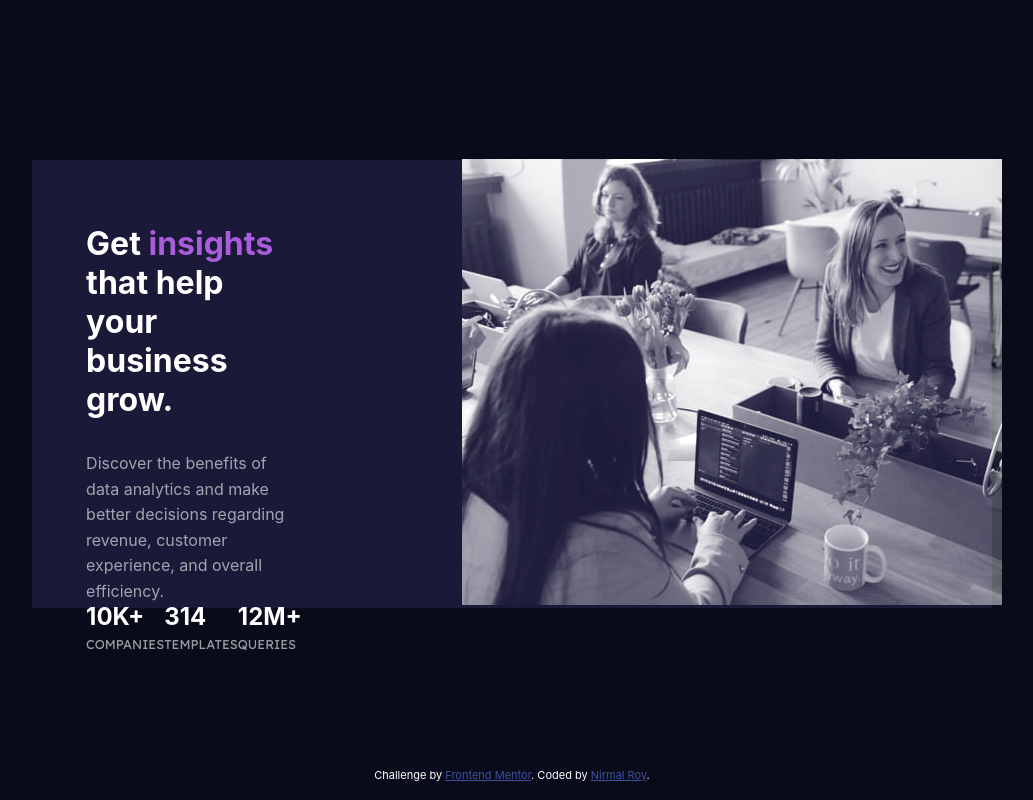
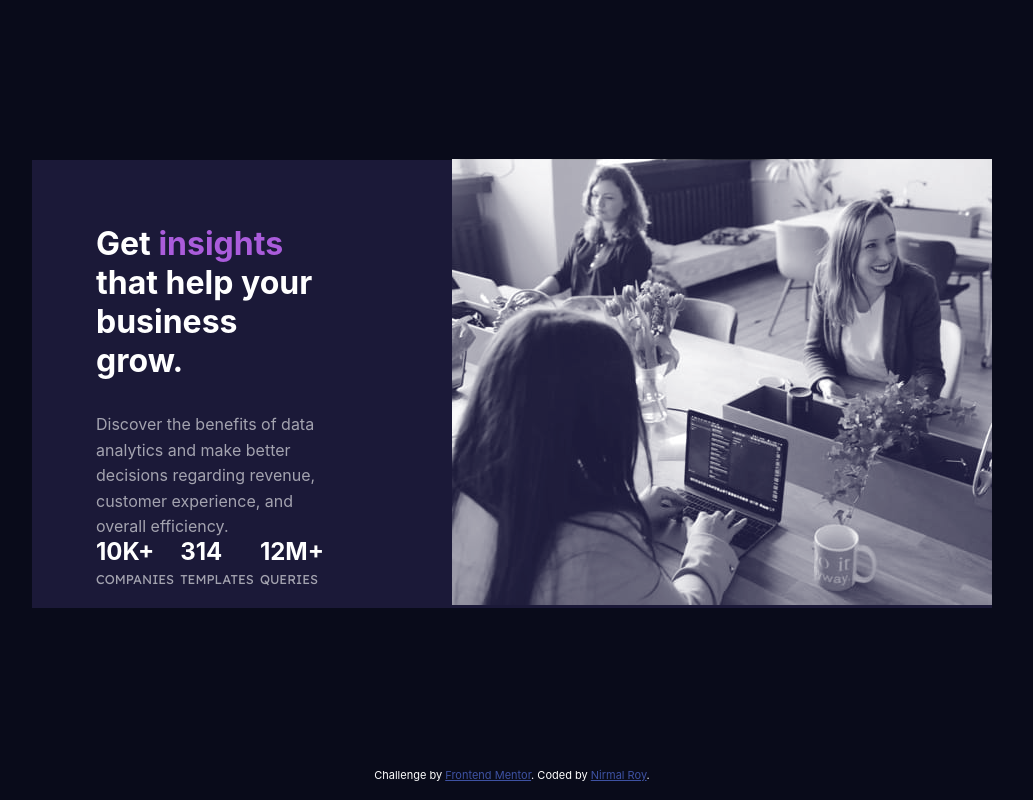
Before and after one commit to nirmalroyalrich/StatsPreviewCardComponent, a plain HTML site: page index.html in a window 1280 px wide. Shown: the whole page, without its empty margins (128-1161 px from the left). Drawn offline with Linux system fonts and the light colour scheme; a web font is replaced by a local one.

Commit message:
Right Padding Fixed

```diff
--- a/style.css
+++ b/style.css
@@ -49,7 +49,7 @@ main {
 }
 
 .left-content {
-    padding: 4rem 10rem 4rem 4rem;
+    padding: 4rem 8rem 4rem 4rem;
     display: flex;
     flex-direction: column;
     height: 100%;
```
